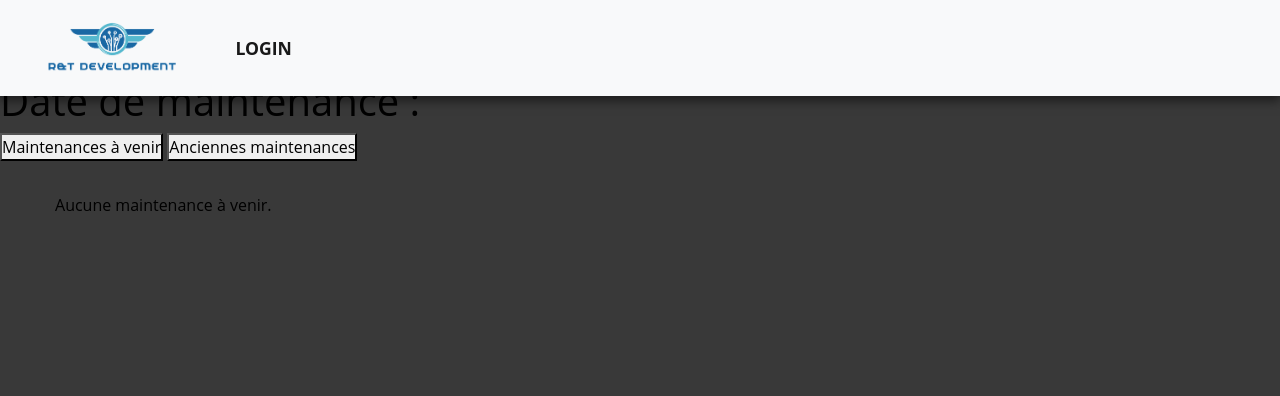
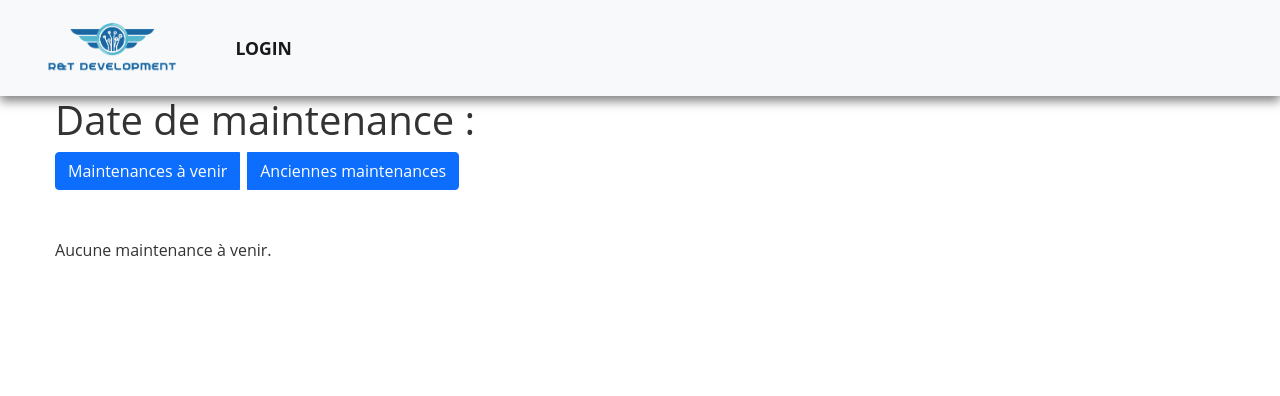
Before and after one commit to NZ0H/SAE-DJANGO-2.03, a Django app: page /computerApp/maintenance/ in a window 1280 px wide. Shown: the top 396 px of the page. Run offline with Django 4.2, Linux system fonts and the light colour scheme.

Commit message:
Add files via upload

```diff
--- a/DJANGO FINAL/computermngt/computerApp/forms.py
+++ b/DJANGO FINAL/computermngt/computerApp/forms.py
@@ -2,7 +2,7 @@ from django import forms
 from django.core.exceptions import ValidationError
 from .models import Machine,Personnel
 from datetime import date
-from random import random
+
 
 class AddMachineForm (forms.Form ) :
     nom_m = forms.CharField (
--- a/DJANGO FINAL/computermngt/computerApp/templates/computerApp/feature.html
+++ b/DJANGO FINAL/computermngt/computerApp/templates/computerApp/feature.html
@@ -7,7 +7,7 @@
     <link rel="stylesheet" type="text/css" href="{% static 'style_feature.css' %}">
 </head>
 
-<body style='background-color: #393939 ;'>
+<body style='background-color: #282626 ;'>
     <div class="container" style='margin-top:6%;'>
         <h1 class="mb-4 centered-title">Geolocation</h1>
         <div class="row">
--- a/DJANGO FINAL/computermngt/computerApp/templates/computerApp/infrastructure.html
+++ b/DJANGO FINAL/computermngt/computerApp/templates/computerApp/infrastructure.html
@@ -4,7 +4,7 @@
 
 <link rel="stylesheet" type="text/css" href="{% static 'style_infrastructure.css' %}">
 
-<body style='background-color: #393939 ;'>
+<body style='background-color: #282626 ;'>
 <div style="margin-top:6%">
   <form method="GET">
     <div>
@@ -12,7 +12,7 @@
         <option value="">Tous</option>
         <option value="Marseille">Marseille</option>
         <option value="Poitiers">Poitiers</option>
-        <option value="Chatellerault">Châtellerault</option>
+        <option value="Châtellerault">Châtellerault</option>
       </select>
       <button type="submit" class="btn btn-primary">Filtrer</button>
     </div>
--- a/DJANGO FINAL/computermngt/computerApp/templates/computerApp/liste_machines.html
+++ b/DJANGO FINAL/computermngt/computerApp/templates/computerApp/liste_machines.html
@@ -4,7 +4,7 @@
 {% block content%}
 
 <link rel="stylesheet" type="text/css" href="{% static 'style_liste_machines.css' %}">
-<body style='background-color: #393939 ;'>
+<body style='background-color: #282626 ;'>
 <div style="margin-top:6%">
     <form method="GET">
       <div>
--- a/DJANGO FINAL/computermngt/computerApp/templates/computerApp/liste_personnels.html
+++ b/DJANGO FINAL/computermngt/computerApp/templates/computerApp/liste_personnels.html
@@ -3,7 +3,7 @@
 {% block content%}
 
 <link rel="stylesheet" type="text/css" href="{% static 'style_liste_personnels.css' %}">
-<body style='background-color: #393939 ;'>
+<body style='background-color: #282626 ;'>
 <div style="margin-top:6%">
     {% for personnel in personnels %}
         <div class="card d-inline-block mt-5 mx-lg-10 taille">
--- a/DJANGO FINAL/computermngt/computerApp/templates/computerApp/login.html
+++ b/DJANGO FINAL/computermngt/computerApp/templates/computerApp/login.html
@@ -1,7 +1,7 @@
 {% extends "index.html" %}
 {% block content %}
 
-<body style='background-color: #393939 ;'>
+<body style='background-color: #282626 ;'>
 <div class="container " style='margin-top:6%'>
   <div class="row justify-content-center">
     <div class="col-md-6">
--- a/DJANGO FINAL/computermngt/computerApp/templates/computerApp/logout.html
+++ b/DJANGO FINAL/computermngt/computerApp/templates/computerApp/logout.html
@@ -1,7 +1,7 @@
 {% extends "index.html" %}
 {% block content %}
 
-<body style='background-color: #393939 ;'>
+<body style='background-color: #282626 ;'>
 <div class="container" style='margin-top : 6%'>
   <div class="row justify-content-center">
     <div class="col-md-6">
--- a/DJANGO FINAL/computermngt/computerApp/templates/computerApp/machine_add.html
+++ b/DJANGO FINAL/computermngt/computerApp/templates/computerApp/machine_add.html
@@ -3,7 +3,7 @@
 {% block content %}
 
 <link rel="stylesheet" type="text/css" href="{% static 'style_machine_add.css' %}">
-<body style='background-color: #393939 ;'>
+<body style='background-color: #282626 ;'>
 <div class="container d-flex justify-content-center align-items-center taille" style="width: 100%;margin-top:6% ;">
   <div class="card text-white w-75 fond">
     <div class="card-body">
@@ -11,7 +11,7 @@
               {% csrf_token %}
 
                 <div class="form-group">
-                  <label>Nom de l'employé :</label>
+                  <label>Nom de la machine :</label>
                   <div>
                     {{ form.nom_m }}
                   </div>
--- a/DJANGO FINAL/computermngt/computerApp/templates/computerApp/machine_del.html
+++ b/DJANGO FINAL/computermngt/computerApp/templates/computerApp/machine_del.html
@@ -3,7 +3,7 @@
 {% block content%}
 
 <link rel="stylesheet" type="text/css" href="{% static 'style_machine_del.css' %}">
-<body style='background-color: #393939 ;'>
+<body style='background-color: #282626 ;'>
 <div class="container d-flex justify-content-center align-items-center taille" style='margin-top:6% ;'>
     <div class="card text-white fond">
         <div class="card-body">
--- a/DJANGO FINAL/computermngt/computerApp/templates/computerApp/machine_detail.html
+++ b/DJANGO FINAL/computermngt/computerApp/templates/computerApp/machine_detail.html
@@ -3,7 +3,7 @@
 {% block content%}
 
 <link rel="stylesheet" type="text/css" href="{% static 'style_machine_detail.css' %}">
-<body style='background-color: #393939;'>
+<body style='background-color: #282626;'>
 <div style="margin-top:6%">
   <div class="container">
     <div class="card mx-auto mt-5 taille">
--- a/DJANGO FINAL/computermngt/computerApp/templates/computerApp/maintenance.html
+++ b/DJANGO FINAL/computermngt/computerApp/templates/computerApp/maintenance.html
@@ -2,21 +2,24 @@
 {% load static %}
 {% block content%}
 
-<link rel="stylesheet" type="text/css" href="{% static 'style_maintenance.css' %}">
+<link rel="stylesheet"
 
-<body style='background-color: #393939;  margin-top:6%;'>
-  <h1>Date de maintenance :</h1>
-  <div class="filter-option" style="">
+<body style="background-color: #282626; margin-top: 6%;">
+  <div class="container">
+    <div class="row justify-content-center mt-5">
+      <h1 class="mt-5">Date de maintenance :</h1>
       <form method="GET">
-      <button type="submit" name="type" value="a venir">Maintenances à venir</button>
-      <button type="submit" name="type" value="anciennes">Anciennes maintenances</button>
+        <div class="btn-group" role="group" aria-label="Options de filtre">
+          <button type="submit" name="type" value="a venir" class="btn btn-primary me-2">Maintenances à venir</button>
+          <button type="submit" name="type" value="anciennes" class="btn btn-primary">Anciennes maintenances</button>
+        </div>
       </form>
     </div>
-  <div class="container" >
-
+    <div class="row justify-content-center mt-5">
       {% if maintenances %}
-      <table class="maintenance-table">
-        <thead>
+        <div class="table-responsive">
+          <table class="table table-bordered table-hover">
+            <thead class="table-light">
               <tr>
                 <th>Nom de la machine</th>
                 <th>Architecture</th>
@@ -25,7 +28,7 @@
                 <th>Effectué par</th>
               </tr>
             </thead>
-        <tbody>
+            <tbody style="background-color : white;">
               {% for maintenance in maintenances %}
                 <tr>
                   <td>{{ maintenance.nom_m }}</td>
@@ -37,9 +40,11 @@
               {% endfor %}
             </tbody>
           </table>
+        </div>
       {% else %}
         <p>Aucune maintenance à venir.</p>
       {% endif %}
     </div>
+  </div>
 </body>
 {% endblock %}
--- a/DJANGO FINAL/computermngt/computerApp/templates/computerApp/personnel_add.html
+++ b/DJANGO FINAL/computermngt/computerApp/templates/computerApp/personnel_add.html
@@ -3,7 +3,7 @@
 {% block content %}
 
 <link rel="stylesheet" type="text/css" href="{% static 'style_personnel_add.css' %}">
-<body style='background-color: #393939 ;'>
+<body style='background-color: #282626 ;'>
 <div class="container d-flex justify-content-center align-items-center taille" style="width:100%; margin-top:6%;" >
   <div class="card text-white w-75 fond">
     <div class="card-body">
--- a/DJANGO FINAL/computermngt/computerApp/templates/computerApp/personnel_del.html
+++ b/DJANGO FINAL/computermngt/computerApp/templates/computerApp/personnel_del.html
@@ -3,7 +3,7 @@
 {% block content%}
 
 <link rel="stylesheet" type="text/css" href="{% static 'style_personnel_del.css' %}">
-<body style='background-color: #393939 ; margin-top:6% ;'>
+<body style='background-color: #282626 ; margin-top:6% ;'>
 <div class="container d-flex justify-content-center align-items-center taille">
   <div class="card text-white fond-c" >
     <div class="card-body">
--- a/DJANGO FINAL/computermngt/computerApp/templates/computerApp/personnel_detail.html
+++ b/DJANGO FINAL/computermngt/computerApp/templates/computerApp/personnel_detail.html
@@ -3,7 +3,7 @@
 {% block content%}
 
 <link rel="stylesheet" type="text/css" href="{% static 'style_personnel_detail.css' %}">
-<body style='background-color: #393939 ;'>
+<body style='background-color: #282626 ;'>
 <div style="margin-top:6%">
   <div class="container">
     <div class="card mx-auto mt-5 taille">
--- a/DJANGO FINAL/computermngt/computerApp/views.py
+++ b/DJANGO FINAL/computermngt/computerApp/views.py
@@ -80,7 +80,6 @@ def machine_add_form(request):
                 type_materiel = form.cleaned_data['type_materiel']
                 )
             new_machine.save()
-            messages.success(request, "La machine a été ajoutée avec succès.")
             return redirect('machines')
 
     else :
@@ -101,8 +100,7 @@ def machine_delete_form(request):
                 machine.delete()
                 return redirect('machines')
             else:
-                error_msg = "ID inexistant ou phrase de confirmation invalide."
-                context = {'form': form, 'error_msg': error_msg}
+                context = {'form': form}
                 return render(request, 'computerApp/machine_del.html', context)
     else:
         form = DeleteMachineForm()
```
Lines whose indentation alone changed are shown as unchanged.
